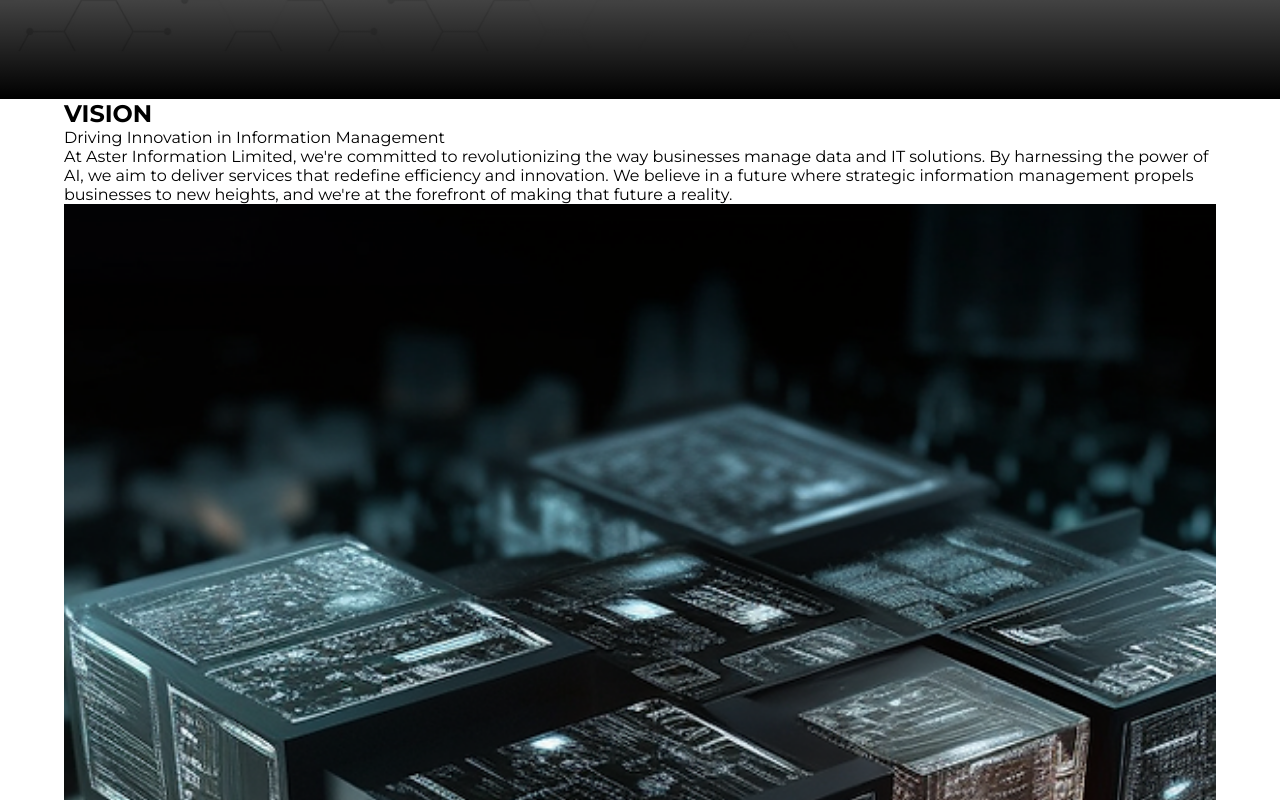
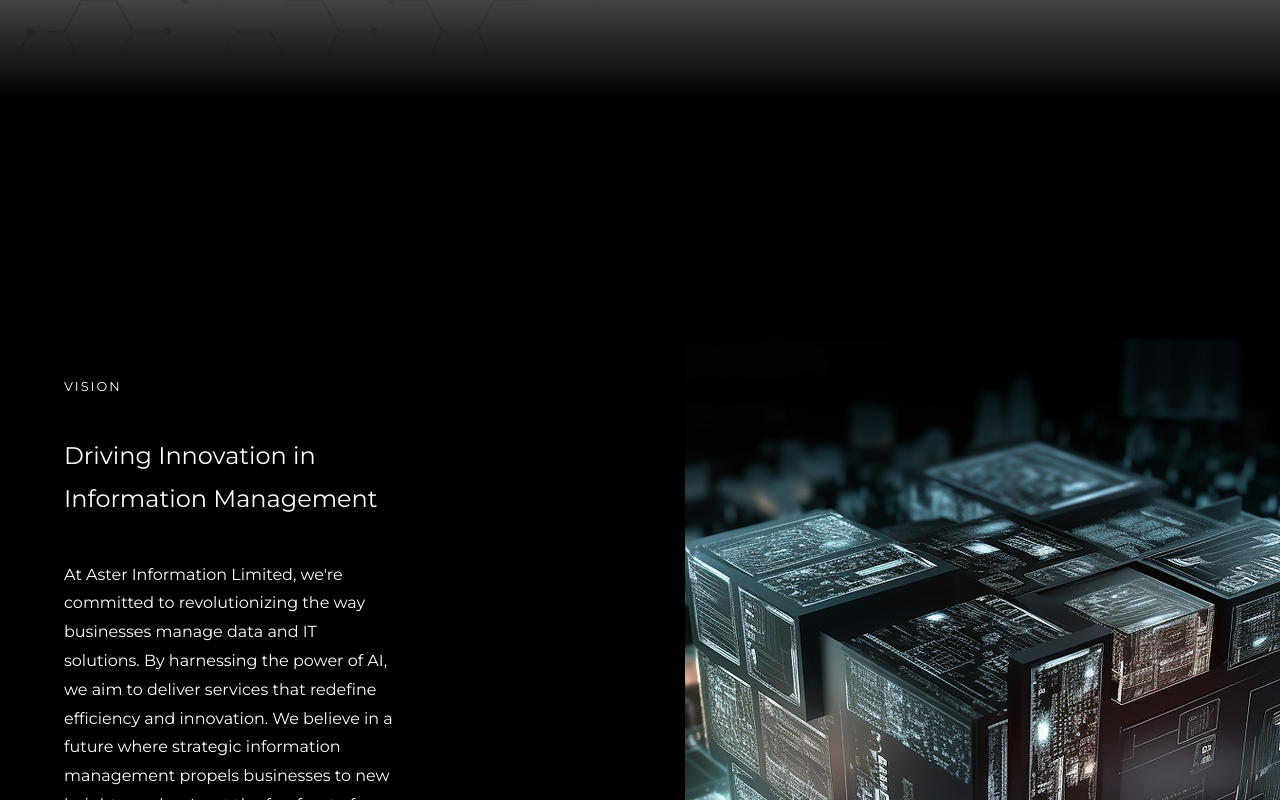
Before and after one commit to Moamal-2000/aster-information, a React (Vite) app: page / in a window 1280 px wide. Shown: the part 980-1780 px from the top of the page. Built offline with nearby package versions, Linux system fonts and the light colour scheme.

Commit message:
chore: building VisionSection #1

```diff
--- a/src/Components/Home/Home.jsx
+++ b/src/Components/Home/Home.jsx
@@ -8,13 +8,17 @@ const Home = () => {
     <main id="homePage">
       <div className={s.backgroundImage}>
         <img src={homeBgTop} className={s.top} alt="Hero Section Top Image" />
-        <img src={homeBgBottom} className={s.bottom} alt="Hero Section Bottom Image" />
+        <img
+          src={homeBgBottom}
+          className={s.bottom}
+          alt="Hero Section Bottom Image"
+        />
       </div>
 
       <div className="container">
         <HomeHeroSection />
-        <VisionSection />
       </div>
+      <VisionSection />
     </main>
   );
 };
--- a/src/Components/Home/VisionSection/VisionSection.jsx
+++ b/src/Components/Home/VisionSection/VisionSection.jsx
@@ -4,10 +4,11 @@ import s from "./VisionSection.module.scss";
 const VisionSection = () => {
   return (
     <section className={s.visionSection}>
+      <div className="container">
         {/* Animated Line */}
 
         <div className={s.content}>
-        <h2>VISION</h2>
+          <h2 className={s.title}>VISION</h2>
           <p className={s.subTitle}>
             Driving Innovation in Information Management
           </p>
@@ -28,6 +29,7 @@ const VisionSection = () => {
             alt="Abstract digital cube with illuminated circuits and data panels, representing advanced technology and information management."
           />
         </div>
+      </div>
     </section>
   );
 };
--- a/src/Components/Home/VisionSection/VisionSection.module.scss
+++ b/src/Components/Home/VisionSection/VisionSection.module.scss
@@ -1,23 +1,46 @@
 @import "src/Styles/mixins.scss";
 
 .visionSection {
+  background-color: var(--black);
+  padding-top: 280px;
+  position: relative;
+  height: 1090px;
+  margin-bottom: 90px;
+}
 
+.visionSection>div {
+  display: flex;
 }
 
 .content {
+  color: var(--white);
+  display: flex;
+  flex-direction: column;
+  gap: 40px;
+  max-width: 330px;
+}
 
+.content .title {
+  letter-spacing: .16em;
+  font-size: .8rem;
+  font-weight: 400;
 }
 
 .content .subTitle {
-
+  line-height: 1.8em;
+  font-size: 1.5rem;
 }
 
 .content .description {
-
+  line-height: 1.8em;
+  font-size: 1rem;
 }
 
 .imgHolder {
-
+  overflow: hidden;
+  position: absolute;
+  right: 0;
+  top: 240px;
 }
 
 .imgHolder>img {
```
Lines whose indentation alone changed are shown as unchanged.
